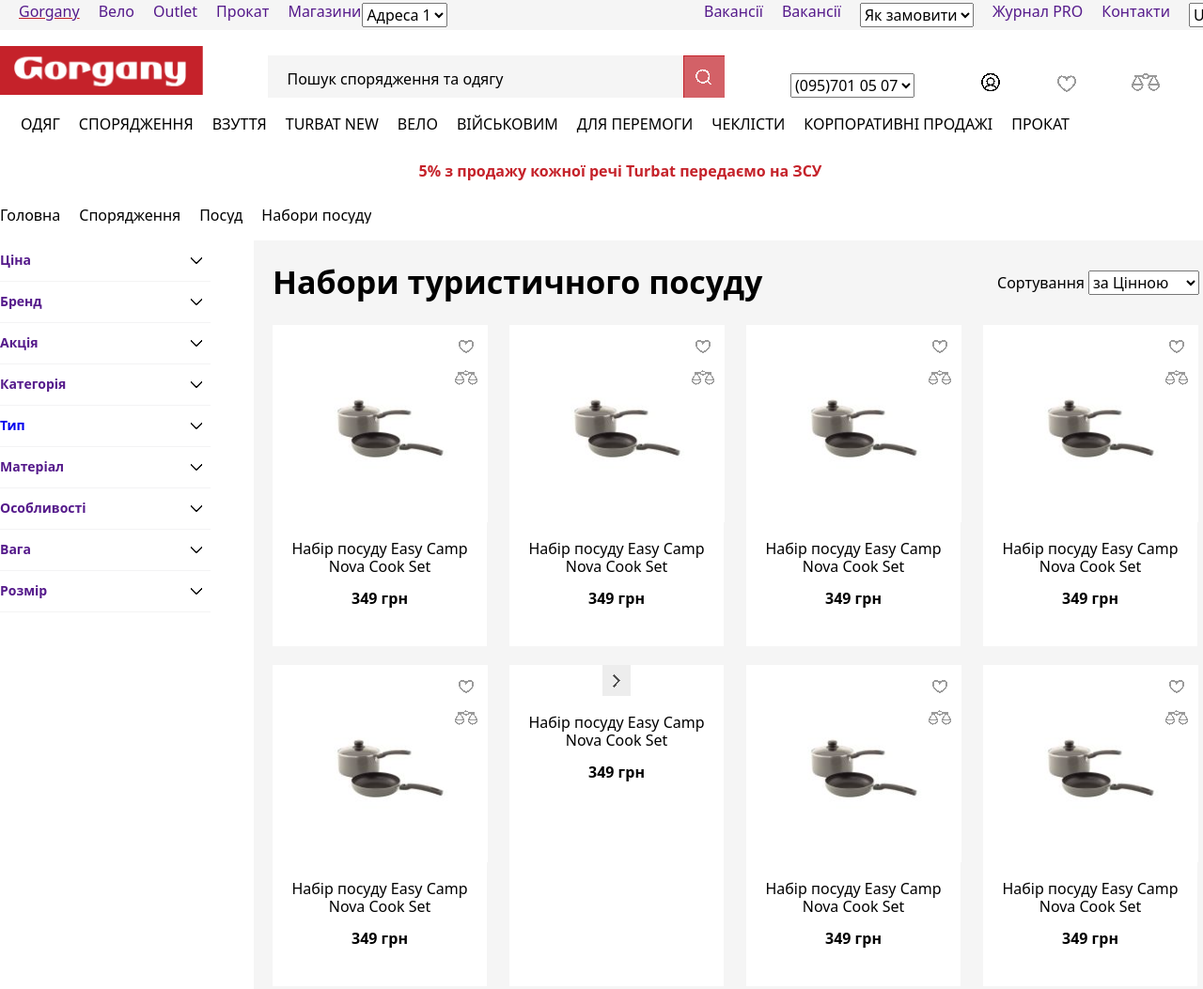
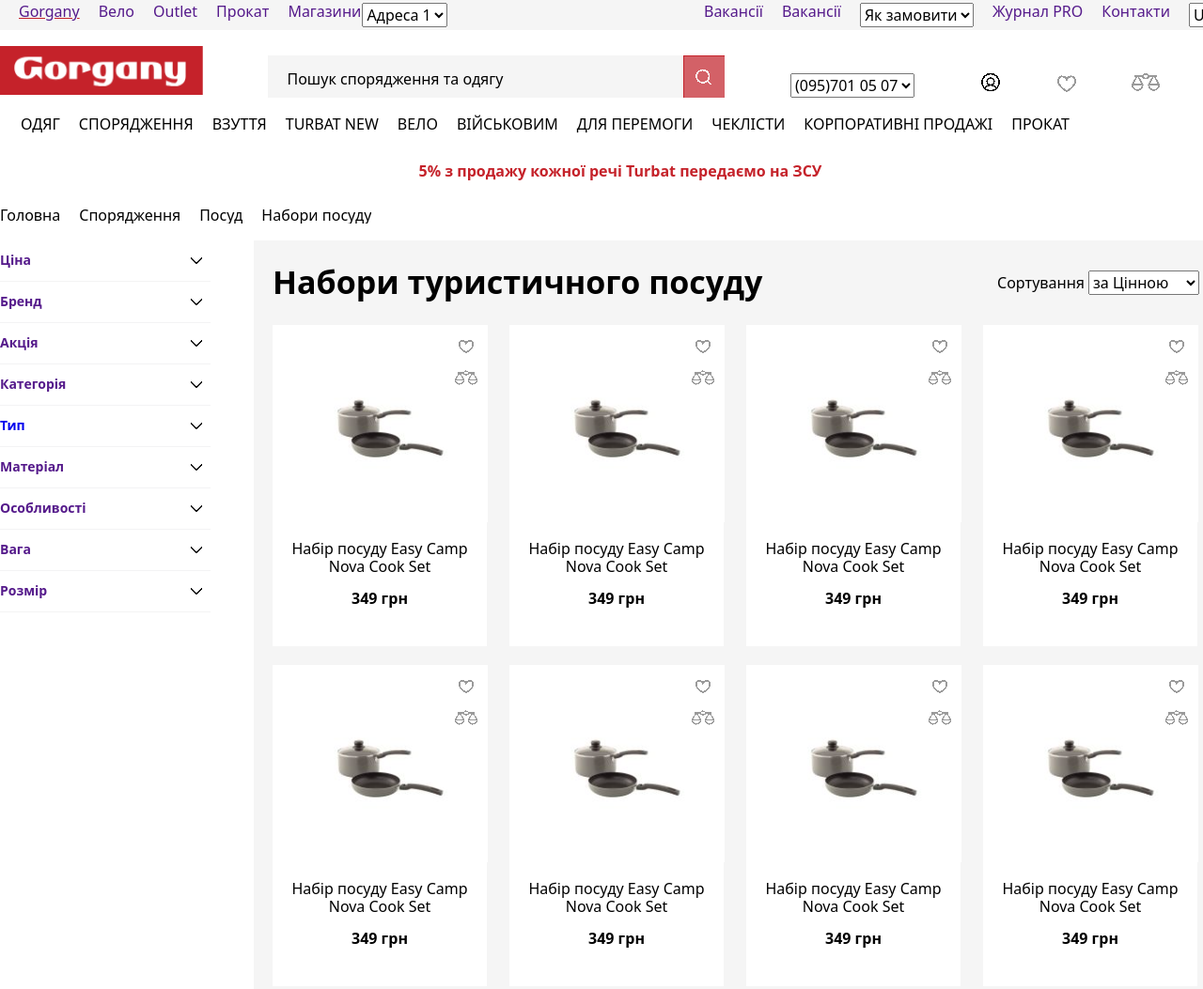
Before and after one commit to dvhlazov/gorgany.github.io, a plain HTML site: page index.html in a window 1280 px wide. Shown: the top 1053 px of the page at 94% size. Drawn offline with nearby package versions, Linux system fonts and the light colour scheme.

Commit message:
mod-html

```diff
--- a/index.html
+++ b/index.html
@@ -221,7 +221,7 @@
 						<p><b>349 грн</b></p>
         				</div>
 					<div class="additional-block">
-            					<img src="https://raw.githubusercontent.com/dvhlazov/gorgany.github.io/main/img-item-pages.png">
+            					<img src="https://raw.githubusercontent.com/dvhlazov/gorgany.github.io/main/img-item.png">
 						<p>Набір посуду Easy Camp Nova Cook Set</p>
 						<p><b>349 грн</b></p>
         				</div>
```
